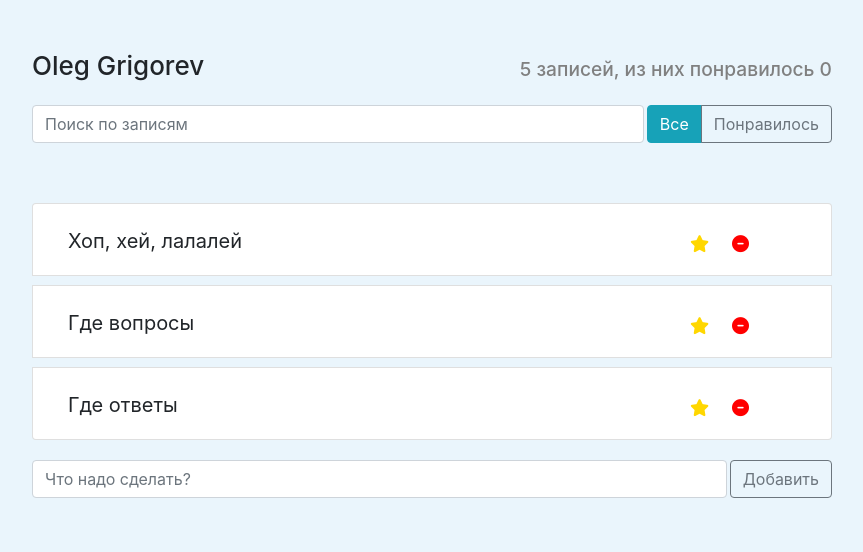
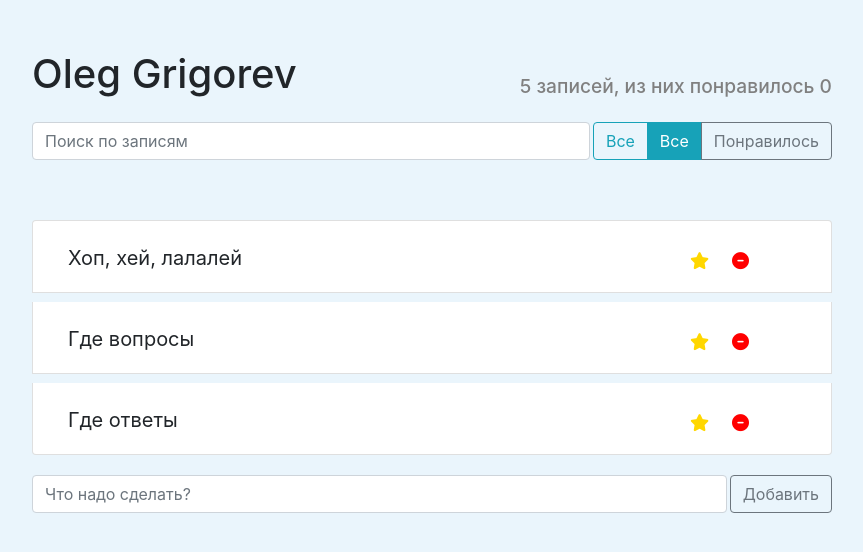
Before and after one commit to display-nice/todoshka_react, a React (Create React App) app: page / in a window 1280 px wide. Shown: the top 552 px of the page, without its empty margins (208-1071 px from the left). Built offline with nearby package versions, Linux system fonts and the light colour scheme.

Commit message:
+ scss, + several changes

```diff
--- a/package.json
+++ b/package.json
@@ -6,9 +6,13 @@
 		"@testing-library/jest-dom": "^5.16.5",
 		"@testing-library/react": "^13.4.0",
 		"@testing-library/user-event": "^13.5.0",
+		"bootstrap": "^4.6.2",
 		"react": "^18.2.0",
 		"react-dom": "^18.2.0",
 		"react-scripts": "5.0.1",
+		"reactstrap": "^8.10.1",
+		"sass": "^1.56.0",
+		"styled-components": "^5.3.6",
 		"web-vitals": "^2.1.4"
 	},
 	"scripts": {
--- a/src/components/app-header/app-header.jsx
+++ b/src/components/app-header/app-header.jsx
@@ -1,12 +1,31 @@
 import React from 'react';
-import './app-header.css';
+import styled from 'styled-components';
+
+// import './app-header.css';
+
+const Header = styled.div`
+	display: flex;
+	align-items: flex-end;
+	justify-content: space-between;
+	h1 {
+		font-size: 40px;
+		color: ${(props) => props.colored ? 'red' : 'black'}
+		:hover {
+			color: blue;
+		}
+	}
+	h2 {
+		font-size: 1.2rem;
+		color: grey;
+	}
+`;
 
 const AppHeader = () => {
 	return (
-		<div className="app-header d-flex">
+		<Header>
 			<h1>Oleg Grigorev</h1>
 			<h2>5 записей, из них понравилось 0</h2>
-		</div>
+		</Header>
 	)
 }
 export default AppHeader;
--- a/src/components/app/App.jsx
+++ b/src/components/app/App.jsx
@@ -3,12 +3,18 @@ import './css-vendor/fontawesome/all.min.css';
 import './app.css';
 
 import React from 'react';
+import styled from 'styled-components';
 
 import AppHeader from '../app-header/app-header';
 import SearchPanel from '../search-panel/search-panel';
 import PostStatusFilter from '../post-status-filter/post-status-filter';
 import PostList from '../post-list/post-list';
 import PostAddForm from '../post-add-form/post-add-form';
+
+const AppBlock = styled.div`
+  margin: 0 auto;
+  max-width: 800px;
+`;
 
 const App = () => {
   const data = [
@@ -17,15 +23,15 @@ const App = () => {
     {text: 'Где ответы', favorite: false, id: 3},
   ];
   return (
-    <div className="app">
+    <AppBlock>
       <AppHeader/>
       <div className='search-panel d-flex'>
         <SearchPanel/>
         <PostStatusFilter/>
       </div>
-      <PostList posts={data}/>
+      <PostList posts={data} onDelete={(id => console.log(id))}/>
       <PostAddForm/>
-    </div>
+    </AppBlock>
   );
 }
 
--- a/src/components/post-list/post-list-item/post-list-item.jsx
+++ b/src/components/post-list/post-list-item/post-list-item.jsx
@@ -1,5 +1,5 @@
 import React, { Component } from "react";
-import "./post-list-item.css";
+import "./post-list-item.scss";
 
 export default class PostListItem extends Component {
 	constructor(props) {
@@ -22,7 +22,7 @@ export default class PostListItem extends Component {
 		}))
 	}
 	render() {
-		const { text } = this.props;
+		const { text, onDelete } = this.props;
 		const {favorite, like} = this.state;
 		let classNames = "app-list-item d-flex justify-content-between";
 		if (favorite) {
@@ -38,7 +38,7 @@ export default class PostListItem extends Component {
 					<button onClick={this.onFavorite} className="btn-star btn-sm" type="button">
 						<i className="fa-solid fa-star"></i>
 					</button>
-					<button className="btn-trash btn-sm" type="button">
+					<button onClick={onDelete} className="btn-trash btn-sm" type="button">
 						<i className="fa-solid fa-circle-minus"></i>
 					</button>
 					<i className="fa fa-heart"></i>
--- /dev/null
+++ b/src/components/post-list/post-list-item/post-list-item.scss
@@ -0,0 +1,59 @@
+$color_1: #ffd700;
+$color_2: red;
+$color_3: #aeaeae;
+$background-color_1: white;
+
+.app-list-item {
+	font-size: 1.25rem;
+	button {
+		width: 35px;
+		height: 35px;
+		margin: 3px;
+		font-size: 17px;
+		border: none;
+		cursor: pointer;
+		background-color: $background-color_1;
+		&:focus {
+			box-shadow: none;
+			outline: none;
+		}
+	}
+	.btn-star {
+		color: $color_1;
+	}
+	.btn-trash {
+		color: $color_2;
+	}
+	.fa-heart {
+		width: 35px;
+		height: 35px;
+		text-align: center;
+		line-height: 35px;
+		font-size: 16px;
+		color: $color_2;
+		transition: 0.3s all;
+		transform: translateX(30px);
+		opacity: 0;
+	}
+}
+.app-list-item-label {
+	display: block;
+	line-height: 35px;
+	cursor: pointer;
+	user-select: none;
+	transition: 0.5s all;
+}
+.app-list-item.like {
+	.fa-heart {
+		opacity: 1;
+		transform: translateX(0px);
+	}
+}
+.app-list-item.important {
+	.app-list-item-label {
+		color: $color_1;
+	}
+	.btn-star {
+		color: $color_3;
+	}
+}
--- a/src/components/post-list/post-list.jsx
+++ b/src/components/post-list/post-list.jsx
@@ -1,20 +1,25 @@
 import React from "react";
+import { ListGroup } from "reactstrap";
 import "./post-list.css";
 
 import PostListItem from "./post-list-item/post-list-item";
 
-const PostList = ({ posts }) => {
+const PostList = ({ posts, onDelete }) => {
 	const elements = posts.map((item) => {
-		const {id, ...otherProps} = item;
+		const { id, ...otherProps } = item;
 		return (
 			<li key={id} className="list-group-item">
-				<PostListItem {...otherProps} />
+				<PostListItem {...otherProps} onDelete={ () => onDelete(id) }/>
 				{/* <PostListItem text={item.text} favorite={item.favorite} /> */}
 				{/* тоже самое, но без spread-оператора */}
 			</li>
 		);
 	});
-	return <ul className="app-list list-group">{elements}</ul>;
+	return (
+		<ListGroup className="app-list">
+			{elements}
+		</ListGroup>
+	);
 };
 
 export default PostList;
--- a/src/components/post-status-filter/post-status-filter.jsx
+++ b/src/components/post-status-filter/post-status-filter.jsx
@@ -1,9 +1,11 @@
 import React from 'react';
+import {Button} from 'reactstrap';
 import './post-status-filter.css';
 
 const PostStatusFilter = () => {
 	return (
 		<div className='btn-group'>
+			<Button outline color='info'>Все</Button>
 			<button className='btn btn-info' type='button'>Все</button>
 			<button className='btn btn-outline-secondary' type='button'>Понравилось</button>
 		</div>
--- a/src/index.js
+++ b/src/index.js
@@ -1,5 +1,6 @@
 import React from 'react';
 import ReactDOM from 'react-dom/client';
+import 'bootstrap/dist/css/bootstrap.css';
 import './index.css';
 import App from './components/app/App';
 
```
Also changed, not shown: 1 other file (tests, documents, lock files or other folders).
